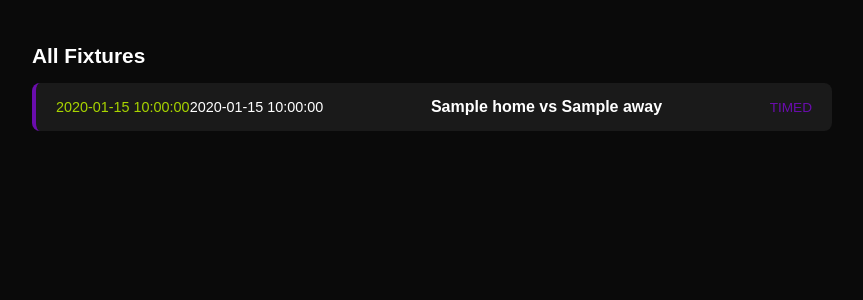
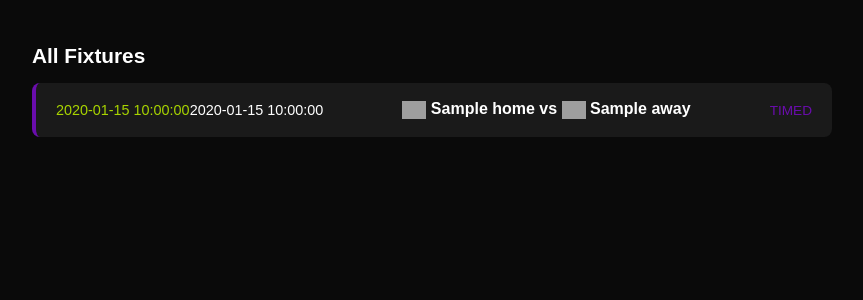
Before and after one commit to Abdulqader078/world-cup-2026-dashboard, a Flask app: template templates/index.html in a window 1280 px wide. Shown: the part 162-462 px from the top of the page, without its empty margins (208-1071 px from the left). Run offline with Flask 3, Linux system fonts and the light colour scheme; the template is opened without the code that fills it: most values are stand-ins (such as "Sample title", 1, 10 or a date in 2020); grey boxes are pictures that could not be loaded.

Commit message:
Add team flags to fixtures

```diff
--- a/app.py
+++ b/app.py
@@ -56,7 +56,9 @@ def index():
                 "home_score":match["score"]["fullTime"]["home"],
                 "away_score":match["score"]["fullTime"]["away"],
                 "is_today": match_date == today_str,
-                "time": corrected_time
+                "time": corrected_time,
+                "home_crest": match["homeTeam"]["crest"],
+                "away_crest": match["awayTeam"]["crest"]
             })
 
     return render_template('index.html', fixtures=fixtures)
--- a/static/style.css
+++ b/static/style.css
@@ -82,3 +82,10 @@ h1 {
     min-width: 80px;
     text-align: center;
 }
+
+.flag {
+    width: 24px;
+    height: 24px;
+    object-fit: contain;
+    vertical-align: middle;
+}
--- a/templates/index.html
+++ b/templates/index.html
@@ -15,7 +15,12 @@
         <div class="fixture today">
             <span class="date">{{ fixture.date }}</span>
             <span class="time">{{ fixture.time }}</span>
-            <span class="teams">{{ fixture.home }} vs {{ fixture.away }}</span>
+            <span class="teams">
+            <img src="{{ fixture.home_crest }}" class="flag">
+            {{ fixture.home }} vs
+            <img src="{{ fixture.away_crest }}" class="flag">
+            {{ fixture.away }}
+</span>
             {% if fixture.status == 'FINISHED' %}
                 <span class="score">{{ fixture.home_score }} - {{ fixture.away_score }}</span>
             {% else %}
@@ -30,7 +35,12 @@
         <div class= "fixture">
             <span class="date">{{ fixture.date }}</span>
             <span class="time">{{ fixture.time }}</span>
-            <span class="teams">{{ fixture.home }} vs {{ fixture.away }}</span>
+            <span class="teams">
+            <img src="{{ fixture.home_crest }}" class="flag">
+            {{ fixture.home }} vs
+            <img src="{{ fixture.away_crest }}" class="flag">
+            {{ fixture.away }}
+</span>
             {% if fixture.status == 'FINISHED' %}
                 <span class="score">{{ fixture.home_score }} - {{ fixture.away_score }}</span>
             {% else %}
```
